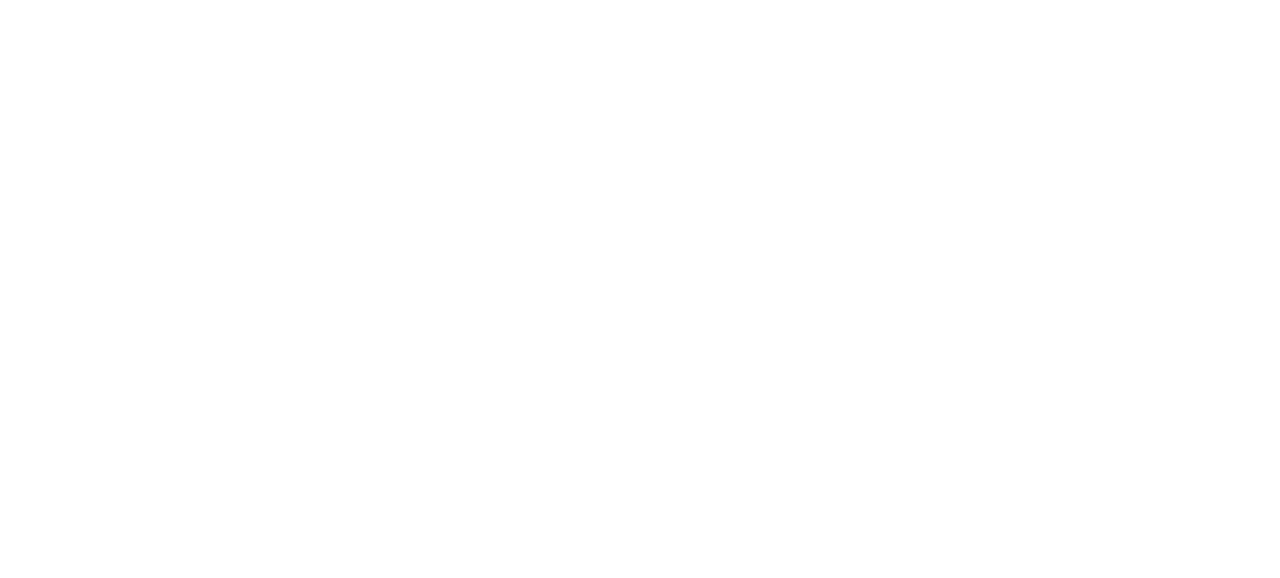
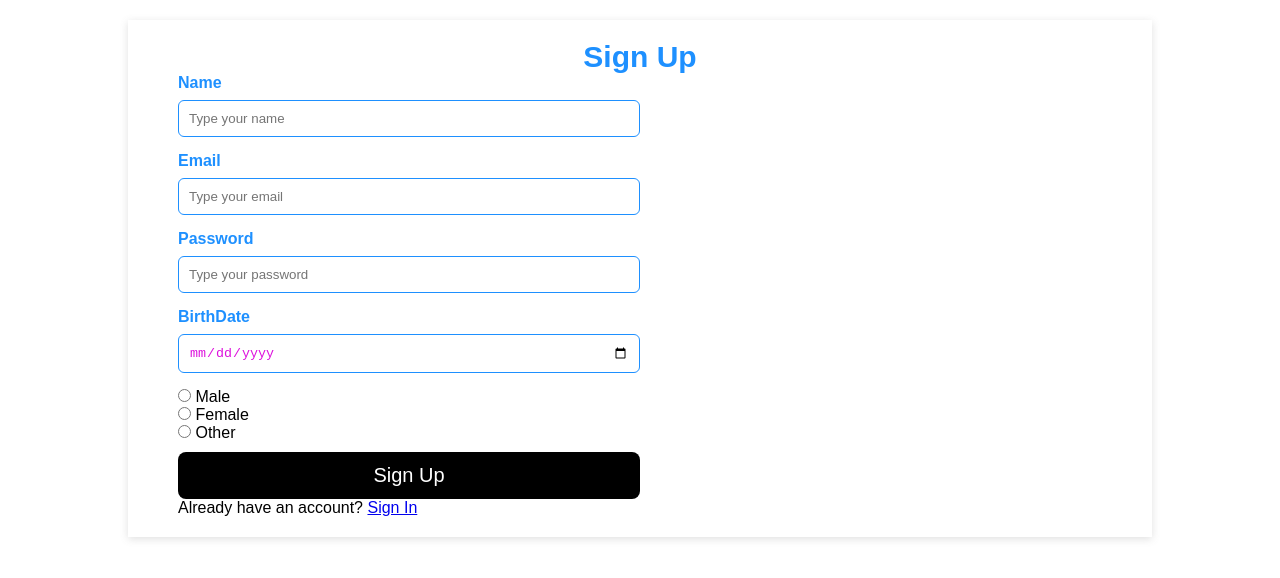
Before and after one commit to moslemajra85/webpage, a plain HTML site: page signup.html in a window 1280 px wide. Drawn offline with Linux system fonts and the light colour scheme.

Commit message:
sign  up page

```diff
--- a/signup.html
+++ b/signup.html
@@ -1,11 +1,56 @@
-<!DOCTYPE html>
+<!doctype html>
 <html lang="en">
-<head>
-    <meta charset="UTF-8">
-    <meta name="viewport" content="width=device-width, initial-scale=1.0">
-    <title>Sign  🗞  </title>
-</head>
-<body>
+  <head>
+    <meta charset="UTF-8" />
+    <meta name="viewport" content="width=device-width, initial-scale=1.0" />
+    <link rel="stylesheet" href="style.css" />
+    <title>Sign Up</title>
+  </head>
+  <body>
+    <div class="form-container">
+      <h2 class="form-title">Sign Up</h2>
 
-</body>
+      <form>
+        <div class="form-input">
+          <label for="name">Name</label>
+          <input type="text" id="name" placeholder="Type your name" />
+        </div>
+        <div class="form-input">
+          <label for="email"> Email</label>
+          <input type="email" id="email" placeholder="Type your email" />
+        </div>
+        <div class="form-input">
+          <label for="password">Password</label>
+          <input
+            type="password"
+            id="password"
+            placeholder="Type your password"
+          />
+        </div>
+        <div class="form-input">
+          <label for="birthdate">BirthDate</label>
+          <input type="date" id="birthdate" placeholder="Type your birthdate" />
+        </div>
+        <div class="form-radios">
+          <div class="male">
+            <input type="radio" name="gender" id="male" value="male" />
+            <label for="male">Male</label>
+          </div>
+          <div class="female">
+            <input type="radio" name="gender" id="female" value="female" />
+            <label for="female">Female</label>
+          </div>
+          <div class="other">
+            <input type="radio" name="gender" id="other" value="female" />
+            <label for="other">Other</label>
+          </div>
+        </div>
+
+        <button class="btn btn-secondary" type="submit">Sign Up</button>
+        <div>
+          <span>Already have an account? </span><a href="signin.html">Sign In</a>
+        </div>
+      </form>
+    </div>
+  </body>
 </html>
--- a/style.css
+++ b/style.css
@@ -211,3 +211,68 @@
   color: #333;
   font-size: 16px;
 }
+
+/* Sign Up Page style */
+
+.form-container {
+  padding: 20px 50px;
+  box-shadow: rgba(99, 99, 99, 0.2) 0px 2px 8px 0px;
+  width: 80%;
+  margin: 20px auto;
+}
+
+.form-title {
+  color: dodgerblue;
+  font-size: 30px;
+  text-align: center;
+}
+
+.form-input {
+  margin-bottom: 15px;
+}
+
+.form-input label {
+  display: block;
+  margin-bottom: 8px;
+  color: dodgerblue;
+  font-weight: bold;
+}
+
+input[type="text"],
+input[type="email"],
+input[type="password"] {
+  padding: 10px;
+  width: 50%;
+  border: 1px solid dodgerblue;
+  border-radius: 6px;
+  color: #d1d;
+}
+
+input[type="text"],
+input[type="email"],
+input[type="password"]:focus {
+  outline: none;
+}
+
+input[type="date"] {
+  padding: 10px;
+  border: 1px solid dodgerblue;
+  color: #d1d;
+  border-radius: 6px;
+  width: 50%;
+}
+
+input[type="date"]:focus {
+  outline: none;
+}
+
+button[type="submit"] {
+  margin-top: 10px;
+}
+
+.btn-secondary {
+  width: 50%;
+  color: #fff;
+  background-color: black;
+  font-size: 20px;
+}
```
Also changed, not shown: signin.html (+1 -0 lines).
